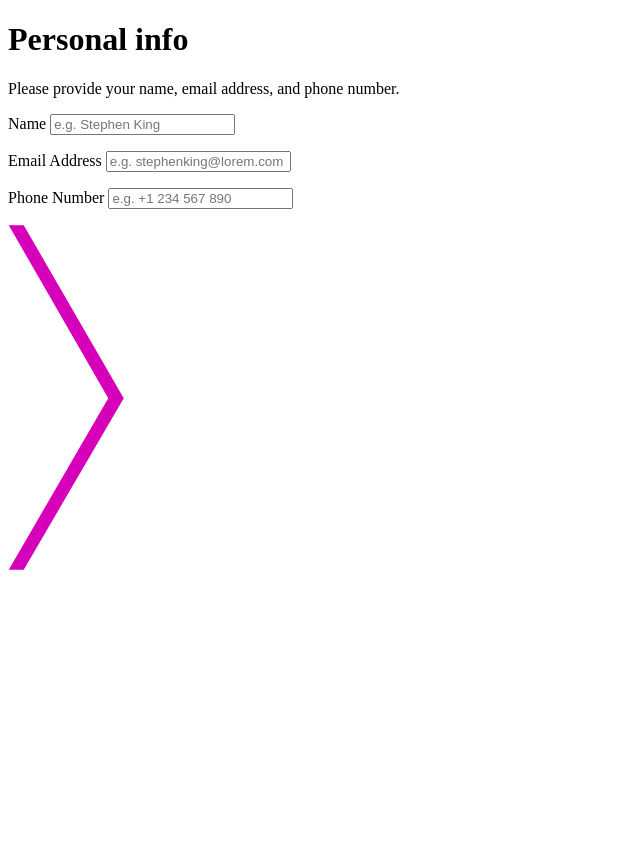
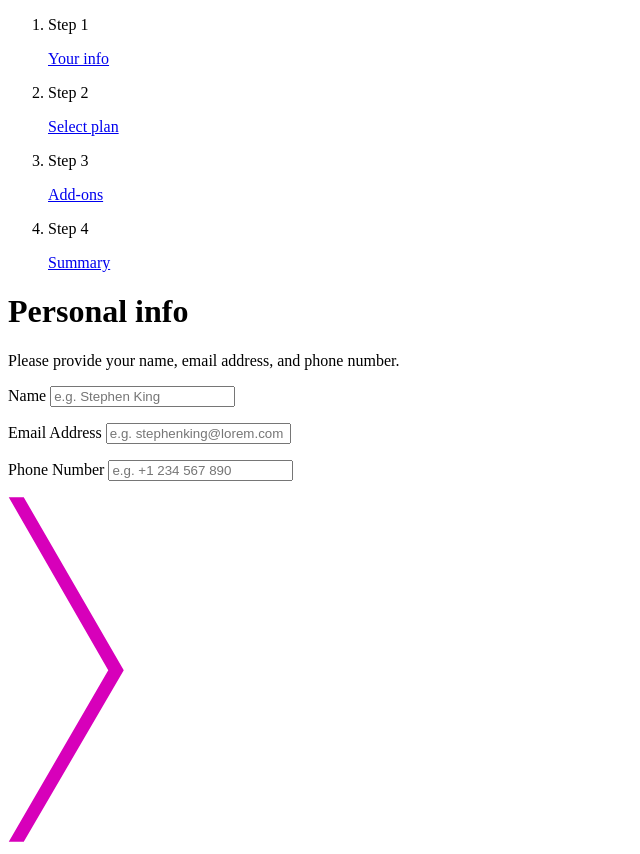
Before and after one commit to c0dehamster/multi-step-form-redesign, a SvelteKit app: page / in a window 1280 px wide. Shown: the whole page, without its empty margins (0-640 px from the left). Before the commit the page ends 800 px from the top, so only its background shows below. Built offline with nearby package versions, Linux system fonts and the light colour scheme.

Commit message:
Add markup for the nav

```diff
--- a/src/routes/Navigation.svelte
+++ b/src/routes/Navigation.svelte
@@ -0,0 +1,23 @@
+<nav class="nav">
+	<ol class="nav__list">
+		<li class="nav__list-item">
+			<p class="nav__step">Step 1</p>
+			<a href="/" class="nav_link">Your info</a>
+		</li>
+
+		<li class="nav__list-item">
+			<p class="nav__step">Step 2</p>
+			<a href="/SelectPlan" class="nav_link">Select plan</a>
+		</li>
+
+		<li class="nav__list-item">
+			<p class="nav__step">Step 3</p>
+			<a href="/AddOns" class="nav_link">Add-ons</a>
+		</li>
+
+		<li class="nav__list-item">
+			<p class="nav__step">Step 4</p>
+			<a href="/Summary" class="nav_link">Summary</a>
+		</li>
+	</ol>
+</nav>
```
